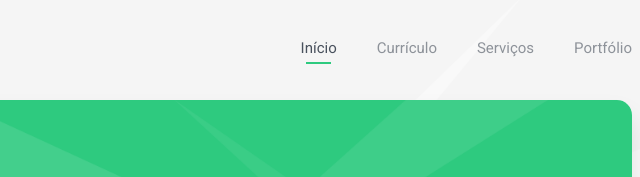
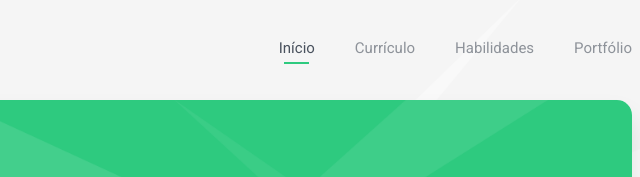
Before and after one commit to edulabreu/edulabreu.github.io, a plain HTML site: page index.html in a window 1280 px wide. Shown: the top 177 px of the page, 524-1164 px from the left. Drawn offline with Linux system fonts and the light colour scheme; a web font is replaced by a local one.

Commit message:
Mudança no menu Serviços para Habilidades

```diff
--- a/index.html
+++ b/index.html
@@ -49,7 +49,7 @@
                 <a class="pt-trigger" href="index.html#resume">Currículo</a>
               </li>
               <li>
-                <a class="pt-trigger" href="index.html#services">Serviços</a>
+                <a class="pt-trigger" href="index.html#services">Habilidades</a>
               </li>
               <li>
                 <a class="pt-trigger" href="index.html#portfolio">Portfólio</a>
```
